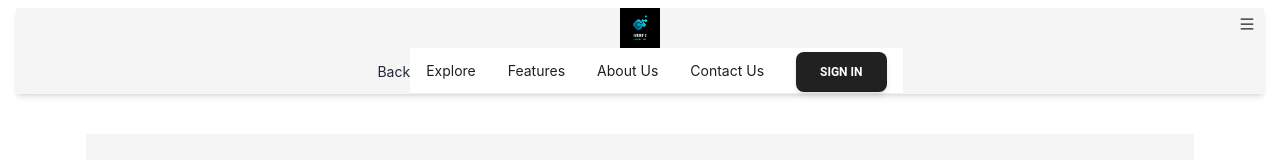
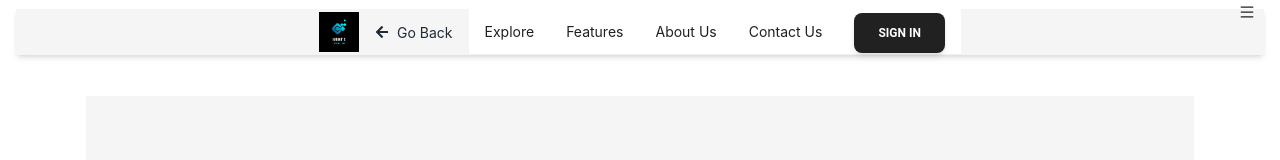
Before and after one commit to IsoDevMate/cyber-cafe, a React (Vite) app in the folder frontend/: page / in a window 1280 px wide. Shown: the top 160 px of the page. Built offline with nearby package versions, Linux system fonts and the light colour scheme; no server answers.

Commit message:
not sure of the push baro

```diff
--- a/frontend/src/components/queue.jsx
+++ b/frontend/src/components/queue.jsx
@@ -20,6 +20,7 @@ export const Queue = () => {
   const [preferredServiceTime, setPreferredServiceTime] = useState('');
   const [showDialog, setShowDialog] = useState(false);
   const [bill, setBill] = useState(0);
+  const [isLoading, setIsLoading] = useState(false)
   const hourlyRate = 20;
 
   const sendEmailToUser = async (email, service, startTime, bill) => {
@@ -69,6 +70,8 @@ export const Queue = () => {
       await sendEmailToUser(email, service, startTime, calculatedBill);
     } catch (error) {
       console.error('Error creating Stripe session or sending email:', error);
+    } finally {
+      setIsLoading(false); // Set loading state to false after the process is complete
     }
   };
 
@@ -89,7 +92,15 @@ export const Queue = () => {
             value={preferredServiceTime}
             onChange={(e) => setPreferredServiceTime(e.target.value)}
           />
-          <Button onClick={handleBooking}>Proceed to Checkout</Button>
+          <Button onClick={handleBooking} disabled={isLoading}>
+            {isLoading ? (
+              <>
+                <Spinner className="mr-2" /> Processing...
+              </>
+            ) : (
+              'Proceed to Checkout'
+            )}
+          </Button>
         </CardBody>
       </Card>
       <Dialog open={showDialog} handler={() => setShowDialog(false)}>
--- a/frontend/src/navbar/index.jsx
+++ b/frontend/src/navbar/index.jsx
@@ -6,6 +6,7 @@ import { MenuOutlined } from "@ant-design/icons";
 import { useEffect } from "react";
 import { useLocation, useNavigate } from "react-router-dom";
 import { useBackButton } from '../btncontext/btn';
+import { FaArrowLeft } from 'react-icons/fa';
 const Navbar = () => {
   const [visible, setVisible] = useState(false);
   const navigate = useNavigate();
@@ -25,21 +26,24 @@ const Navbar = () => {
       <nav className="navbar">
         <Layout  className="nav-header shadow-md">
 
-            <div className="logo">
+        <div style={{ display: 'flex', alignItems: 'center' }}>
+          <div style={{ marginRight: '1rem' }}>
           <h3
              className="brand-font cursor-pointer"
              onClick={() => navigate("/")}
             >
             <img src="./fb.png" alt="logo" className="w-10 h-10" />
-
           </h3>
            </div>
             <div
               className="navbar-menu"
               style={{ display: "flex", justifyContent: "space-between" }}
             >
-               <button onClick={handleBackClick}>Back</button>
-              <div className="leftMenu">
+              <button onClick={handleBackClick} style={{ display: 'flex', alignItems: 'center' }}>
+              <FaArrowLeft style={{ marginRight: '0.5rem' }} />
+              Go Back
+              </button>
+               <div className="leftMenu" style={{ marginLeft: '1rem' }}>
                <LeftMenu mode={"horizontal"} />
                </div>
               <div className="rightMenu">
@@ -66,6 +70,7 @@ const Navbar = () => {
               <RightMenu mode={"inline"} />
             </Drawer>
 
+        </div>
         </Layout>
       </nav>
     </>
```
Lines whose indentation alone changed are shown as unchanged.
